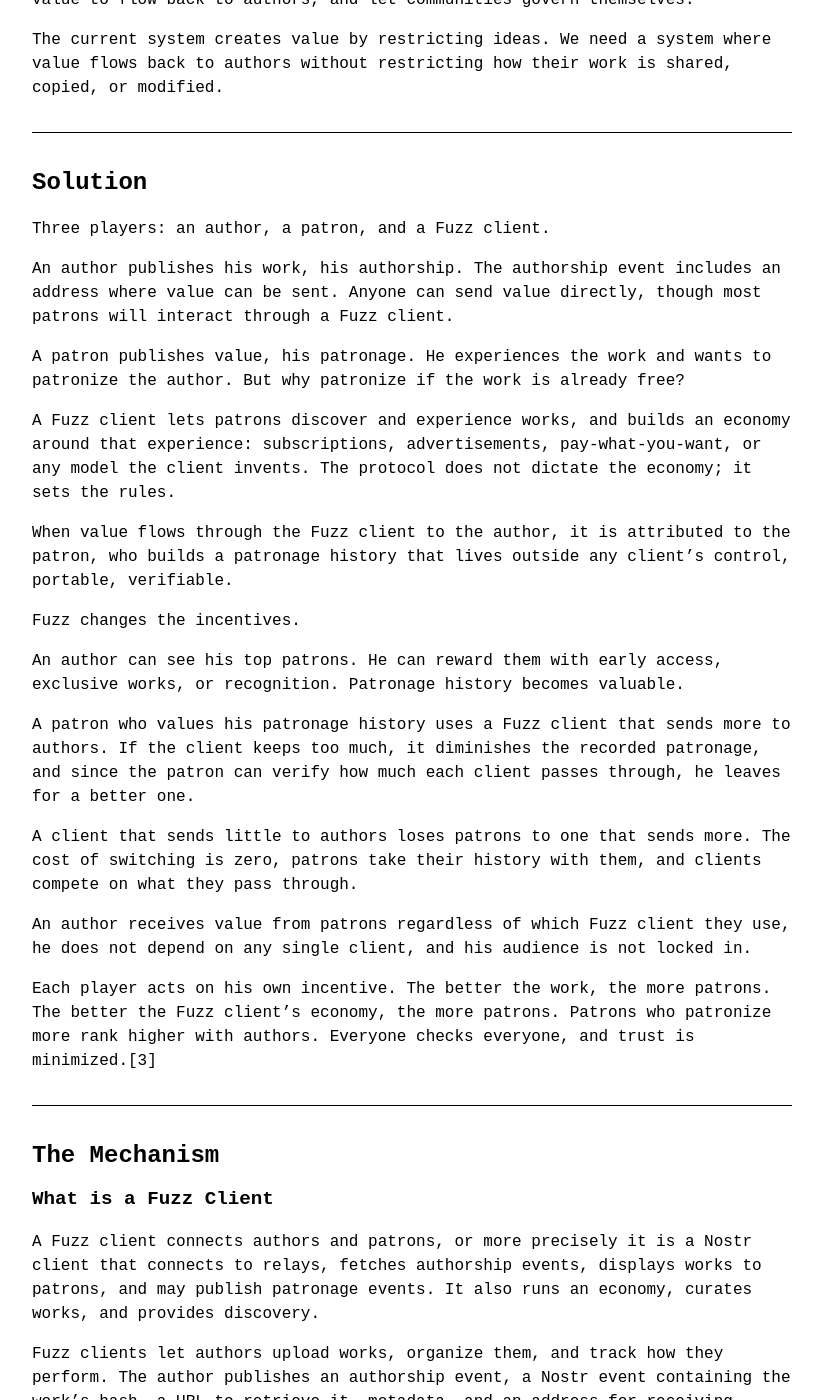
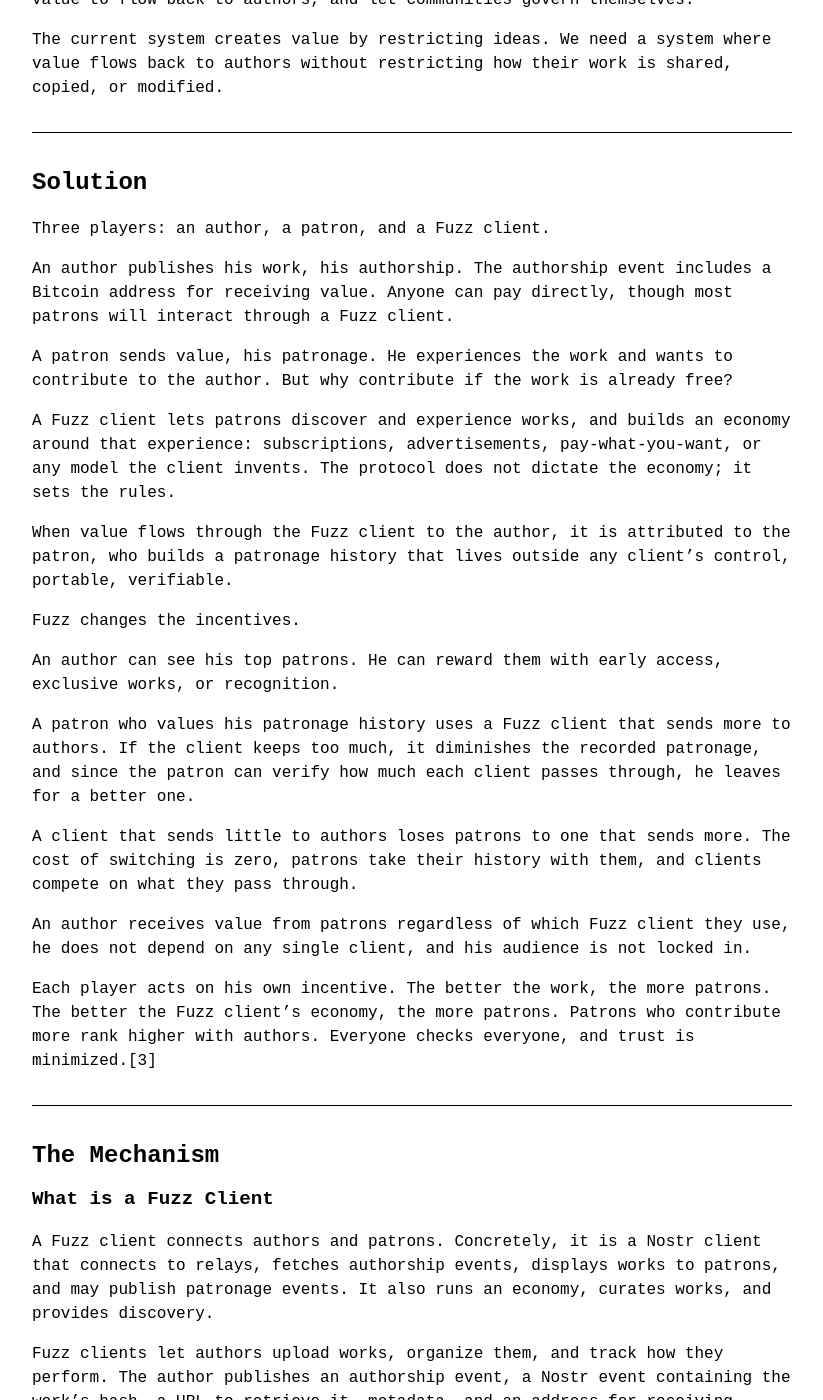
Before and after one commit to cassius66/cassius66.github.io, a Jekyll site: the page built from _posts/2025-12-12-fuzz.md, in a window 1280 px wide and 1400 px high, scrolled down 879 px. Shown: the whole window, without its empty margins (228-1051 px from the left). Built offline with Jekyll 4.4.1, drawn with Linux system fonts in a browser that asks for light colours; some of the changed text lies outside the part shown.

Commit message:
Pass 1: convergent reviewer fixes

```diff
--- a/_posts/2025-12-12-fuzz.md
+++ b/_posts/2025-12-12-fuzz.md
@@ -8,7 +8,7 @@
 
 ## Abstract
 
-We propose a permissionless patronage protocol. An author publishes his work, his authorship. A patron publishes value, his patronage, back through a Fuzz client. The patronage is recorded and can be verified in a trust-minimized way. The cost for both the patron and the author to switch between Fuzz clients is zero.
+We propose a permissionless patronage protocol. An author publishes his work, his authorship. A patron sends value, his patronage, back through a Fuzz client. The patronage is recorded and can be verified in a trust-minimized way. The cost for both the patron and the author to switch between Fuzz clients is zero.
 
 ---
 
@@ -30,9 +30,9 @@
 
 Three players: an author, a patron, and a Fuzz client.
 
-An author publishes his work, his authorship. The authorship event includes an address where value can be sent. Anyone can send value directly, though most patrons will interact through a Fuzz client.
+An author publishes his work, his authorship. The authorship event includes a Bitcoin address for receiving value. Anyone can pay directly, though most patrons will interact through a Fuzz client.
 
-A patron publishes value, his patronage. He experiences the work and wants to patronize the author. But why patronize if the work is already free?
+A patron sends value, his patronage. He experiences the work and wants to contribute to the author. But why contribute if the work is already free?
 
 A Fuzz client lets patrons discover and experience works, and builds an economy around that experience: subscriptions, advertisements, pay-what-you-want, or any model the client invents. The protocol does not dictate the economy; it sets the rules.
 
@@ -40,7 +40,7 @@
 
 Fuzz changes the incentives.
 
-An author can see his top patrons. He can reward them with early access, exclusive works, or recognition. Patronage history becomes valuable.
+An author can see his top patrons. He can reward them with early access, exclusive works, or recognition.
 
 A patron who values his patronage history uses a Fuzz client that sends more to authors. If the client keeps too much, it diminishes the recorded patronage, and since the patron can verify how much each client passes through, he leaves for a better one.
 
@@ -48,7 +48,7 @@
 
 An author receives value from patrons regardless of which Fuzz client they use, he does not depend on any single client, and his audience is not locked in.
 
-Each player acts on his own incentive. The better the work, the more patrons. The better the Fuzz client's economy, the more patrons. Patrons who patronize more rank higher with authors. Everyone checks everyone, and trust is minimized.[3]
+Each player acts on his own incentive. The better the work, the more patrons. The better the Fuzz client's economy, the more patrons. Patrons who contribute more rank higher with authors. Everyone checks everyone, and trust is minimized.[3]
 
 ---
 
@@ -56,7 +56,7 @@
 
 ### What is a Fuzz Client
 
-A Fuzz client connects authors and patrons, or more precisely it is a Nostr client that connects to relays, fetches authorship events, displays works to patrons, and may publish patronage events. It also runs an economy, curates works, and provides discovery.
+A Fuzz client connects authors and patrons. Concretely, it is a Nostr client that connects to relays, fetches authorship events, displays works to patrons, and may publish patronage events. It also runs an economy, curates works, and provides discovery.
 
 Fuzz clients let authors upload works, organize them, and track how they perform. The author publishes an authorship event, a Nostr event containing the work's hash, a URL to retrieve it, metadata, and an address for receiving value.
 
@@ -68,7 +68,7 @@
 
 **Work storage.** Works are stored on Blossom servers, addressed by hash. The author can self-host or use third-party servers. The Fuzz client can mirror works for redundancy.
 
-**Client interface.** The application that authors and patrons interact with. Web app, mobile app, desktop app, or any interface.
+**Client interface.** The application authors and patrons interact with, on the web, on a phone, on a desktop, on whatever surface fits.
 
 **Curation.** Fuzz clients select, organize, and exclude according to whatever standard their community holds.
 
@@ -122,9 +122,9 @@
 
 ### Limitations
 
-On-chain transactions are expensive for small amounts, if the fee exceeds the patronage the economics break, which limits the protocol to patronage above some floor.
+On-chain transactions are expensive for small amounts. If the fee exceeds the contribution, the economics break, and the protocol is limited to contributions above some floor.
 
-Cheaper approaches exist. Lightning settles small payments off-chain at negligible cost.[4] Batching multiple patrons into one transaction reduces fees further. Both want infrastructure and design that fall outside this proposal.
+Cheaper approaches exist. Lightning settles small payments off-chain at negligible cost.[4] Batching multiple patrons into one transaction reduces fees further. Both require infrastructure and design that fall outside this proposal.
 
 This document specifies on-chain settlement as the primitive. Future iterations can build on this foundation.
 
@@ -243,7 +243,7 @@
 
 ## Conclusion
 
-An author publishes his work, his authorship. A patron publishes value, his patronage, back through a Fuzz client. The patronage is recorded on the blockchain, the patron's history is portable, the author receives value, the cost of switching is zero.
+An author publishes his work, his authorship. A patron sends value, his patronage, back through a Fuzz client. The patronage is recorded on the blockchain, the patron's history is portable, the author receives value, the cost of switching is zero.
 
 The protocol does not dictate which economy works. It provides infrastructure for value to flow back to authors, with proof, and leaves the rest to whatever the communities settle on.
 
```
Also changed, not shown: other parts of _posts/2025-12-12-fuzz.md (+2 -2 lines).
